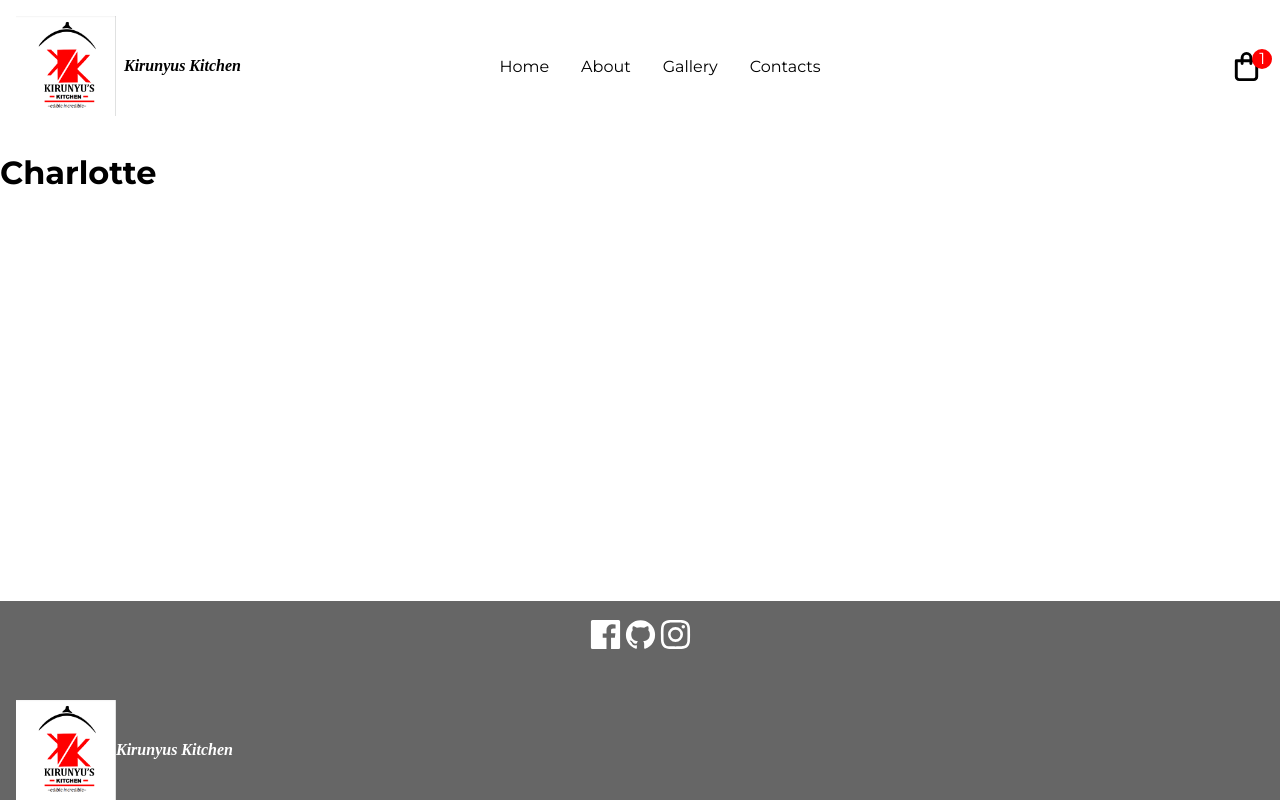
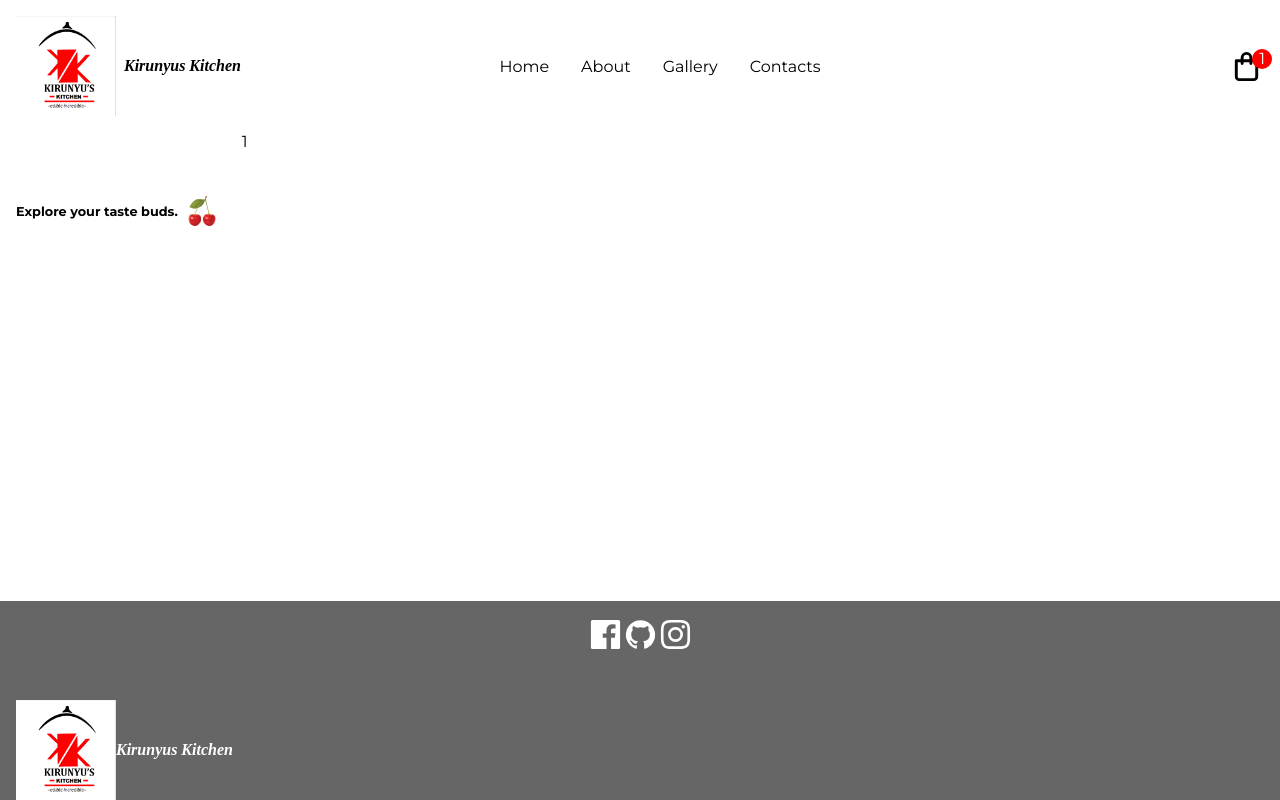
Before and after one commit to Charlotte-Natasha/Kirunyus-Kitchen, a Next.js app: page / in a window 1280 px wide. Built offline with nearby package versions, Linux system fonts and the light colour scheme; a web font is replaced by a local one.

Commit message:
changed hero to home section and styled it

```diff
--- /dev/null
+++ b/components/Hero.jsx
@@ -0,0 +1,22 @@
+import React from 'react'
+import css from '../styles/Hero.module.css'
+import Image from 'next/image'
+import Cherry from '../assets/breakfast/Cherry.png'
+
+const Hero = () => {
+    return (
+        <div className={css.hero}>
+
+            <div className={css.ndazi}>
+                <span>Explore your taste buds.</span>
+                <Image src={Cherry} alt=''/>
+            </div>
+
+            <div className={css.right}>
+                1
+            </div>
+        </div>
+    )
+}
+
+export default Hero
--- a/pages/index.js
+++ b/pages/index.js
@@ -1,4 +1,5 @@
 import Head from 'next/head'
+import Hero from '../components/Hero'
 import Layout from '../components/Layout'
 
 
@@ -11,7 +12,9 @@ export default function Home() {
         <meta name="description" content="Generated by create next app" />
         <link rel="icon" href="k-logo.png" />
       </Head>
-    <h1 className='text-white'>Charlotte</h1>
+      <main>
+        <Hero/>
+      </main>
     </div>
     </Layout>
 
--- /dev/null
+++ b/styles/Hero.module.css
@@ -0,0 +1,21 @@
+.hero{
+    display: flex;
+    position: relative;
+}
+
+.left{
+    display: flex;
+    flex-direction: column;
+    gap: 2rem;
+}
+
+.ndazi{
+    display: flex;
+    align-items: center;
+    justify-content: center;
+    width: fit-content;
+    margin-top: 3rem;
+    padding: 1rem;
+    font-size: 0.8rem;
+    font-weight: bold;
+}
```
Also changed, not shown: components/Home.jsx (deleted, +0 -12 lines), assets/breakfast/Cherry.png (added), styles/Home.module.css (deleted).
